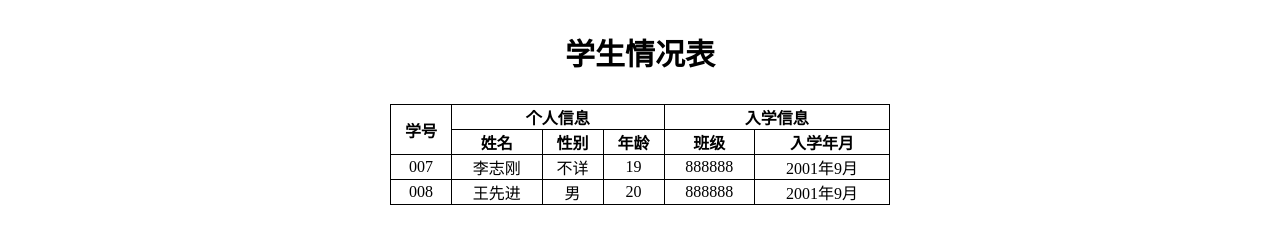
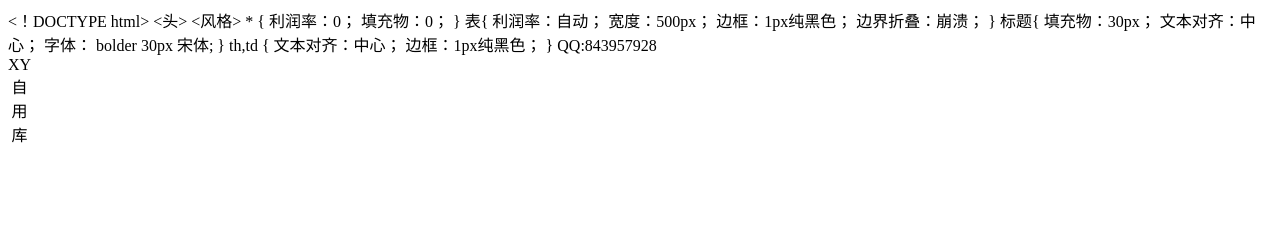
Before and after one commit to xiuyaoxu/xiuyaoxu.github.io, a plain HTML site: page index.html in a window 1280 px wide. Drawn offline with Linux system fonts and the light colour scheme.

Commit message:
Update index.html

```diff
--- a/index.html
+++ b/index.html
@@ -1,60 +1,44 @@
-<!DOCTYPE html>
+<！DOCTYPE html>
 <html>
-<head>
+<头>
     <meta charset=utf-8>
-    <title>合并单元格示例</title>
-    <style>
+    <title>XY自用库</title>
+    <风格>
         * {
-    margin: 0;
-    padding: 0;
+    利润率：0；
+    填充物：0；
 }
-table {
-    margin: auto;
-    width: 500px;
-    border: 1px solid black;
-    border-collapse: collapse;
+表{
+    利润率：自动；
+    宽度：500px；
+    边框：1px纯黑色；
+    边界折叠：崩溃；
 }
-caption {
-    padding: 30px;
-    text-align: center;
-    font: bolder 30px 宋体;
+标题{
+    填充物：30px；
+    文本对齐：中心；
+    字体： bolder 30px 宋体;
 }
 th,td {
-    text-align: center;
-    border: 1px solid black;
+    文本对齐：中心；
+    边框：1px纯黑色；
 }
-    </style>
+    </风格>
 </head>
 <body>
     <table>
-        <caption>学生情况表</caption>
+        <caption>XY自用库</caption>
         <tr>
-            <th rowspan=2>学号</th>
-            <th colspan=3>个人信息</th>
-            <th colspan=2>入学信息</th>
+QQ:843957928
         </tr>
         <tr>
-            <th>姓名</th>
-            <th>性别</th>
-            <th>年龄</th>
-            <th>班级</th>
-            <th>入学年月</th>
+
         </tr>
         <tr>
-            <td>007</td>
-            <td>李志刚</td>
-            <td>不详</td>
-            <td>19</td>
-            <td>888888</td>
-            <td>2001年9月</td>
+
         </tr>
         <tr>
-            <td>008</td>
-            <td>王先进</td>
-            <td>男</td>
-            <td>20</td>
-            <td>888888</td>
-            <td>2001年9月</td>
+
         </tr>
     </table>
 </body>
```
